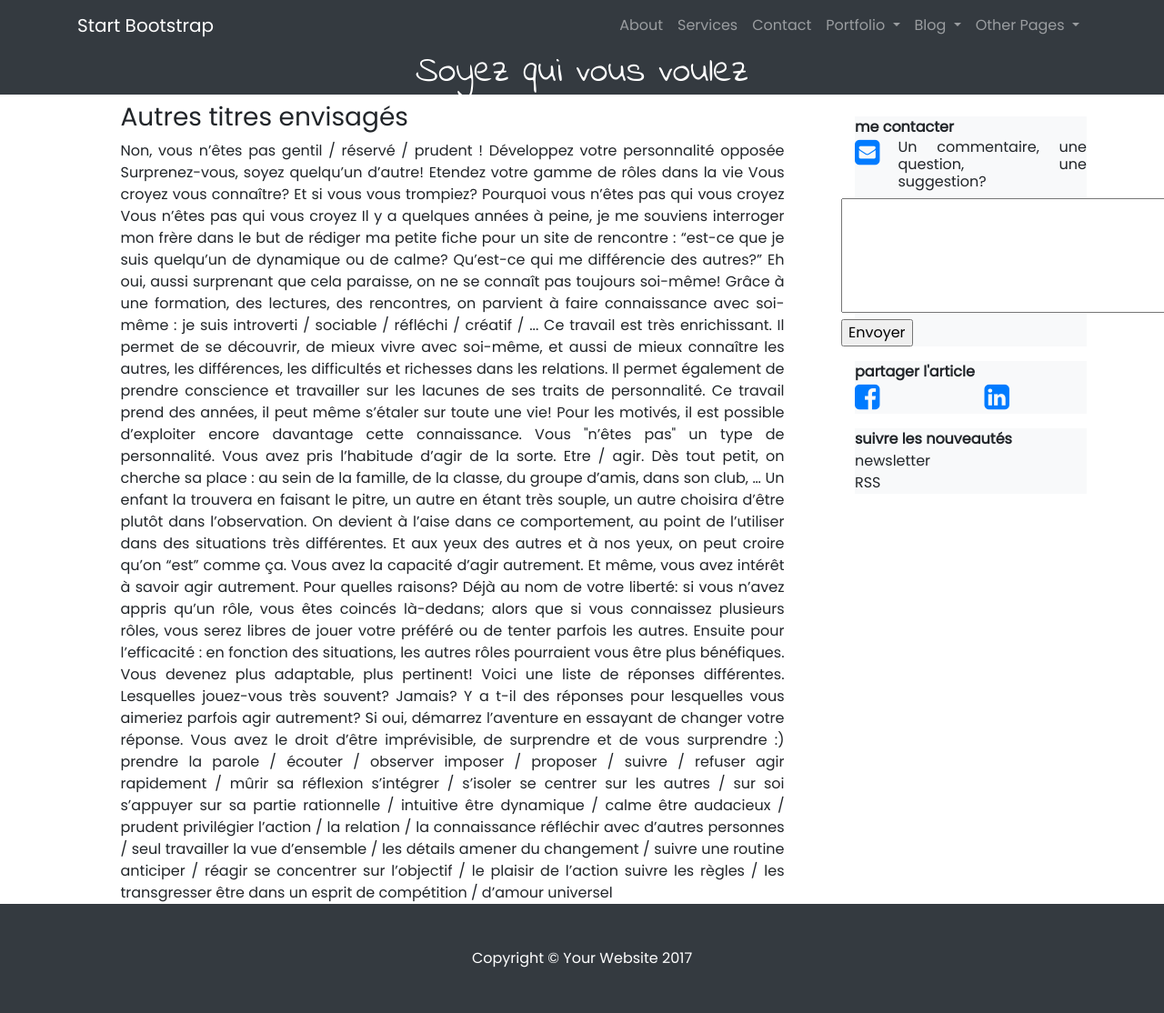
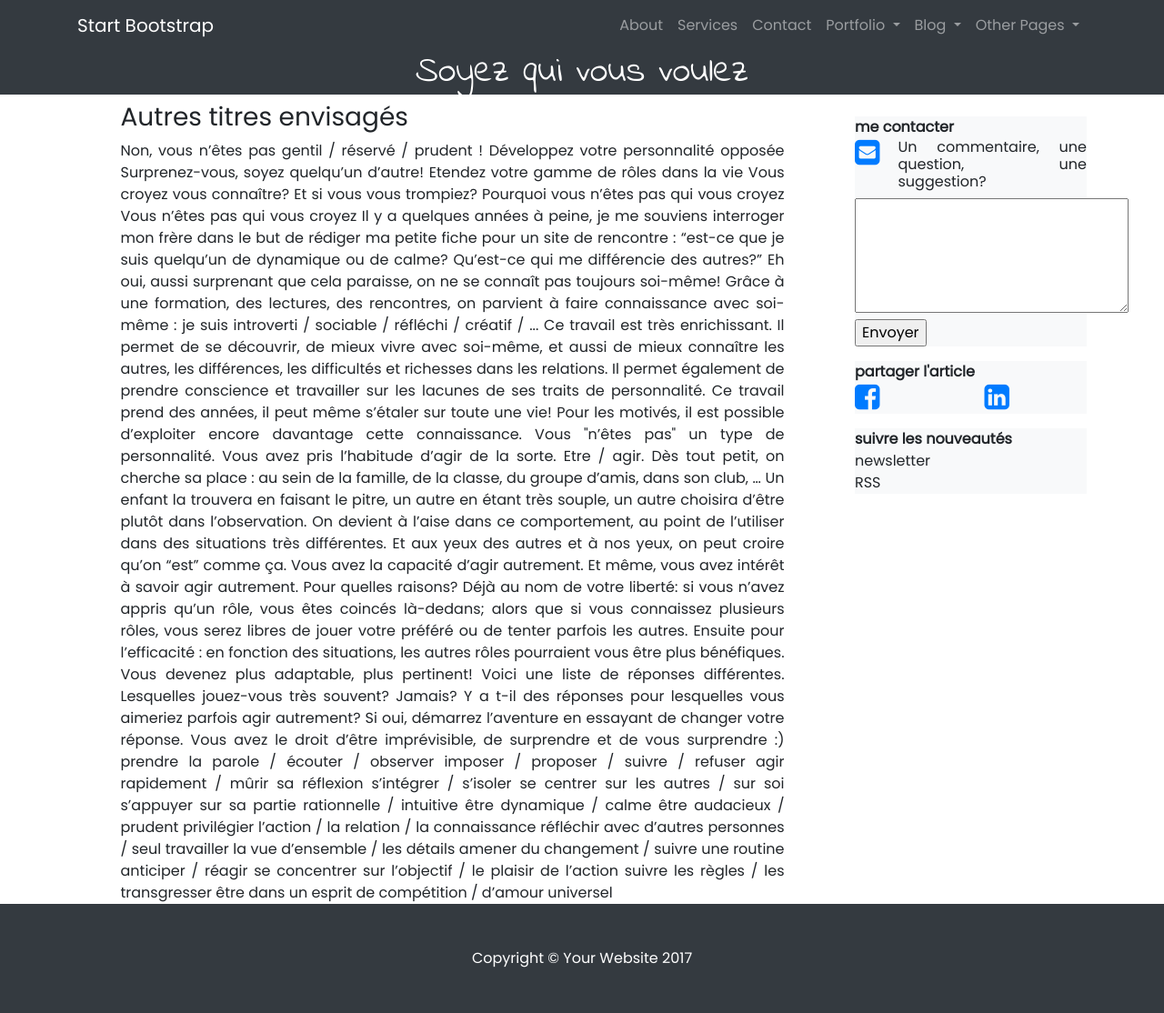
Before and after one commit to OrgaEvolutions/Nathoup.github.io, a Jekyll site: the page built from articles/personnalite.html, in a window 1280 px wide. Shown: the whole page at 91% size. Built offline with Jekyll 4.4.1, drawn with Linux system fonts in a browser that asks for light colours; nearby versions of some CDN libraries; some web fonts are replaced.

Commit message:
Update article.html

```diff
--- a/_layouts/article.html
+++ b/_layouts/article.html
@@ -23,12 +23,12 @@ layout: default
               <div class = "col-md-2"><a href="mailto:{{ site.email }}" class="author-social" target="_blank"><i class="fa fa-2x fa-envelope-square"></i></a></div>
               <div class = "col-md-10"><h6>Un commentaire, une question, une suggestion?</h6></div>
              </div>
-             <div class="row">
+             <div class="row"><div class="col">
                <form action="https://formspree.io/nathaliehoupert@yahoo.fr" method="POST">
-                 <textarea name=Message rows=5 cols=30></textarea>
+                 <textarea name=Message rows=5></textarea>
                  <input type=SUBMIT value=Envoyer>
               </form>
-             </div>
+              </div></div>
            </div></p>
 
 
```
